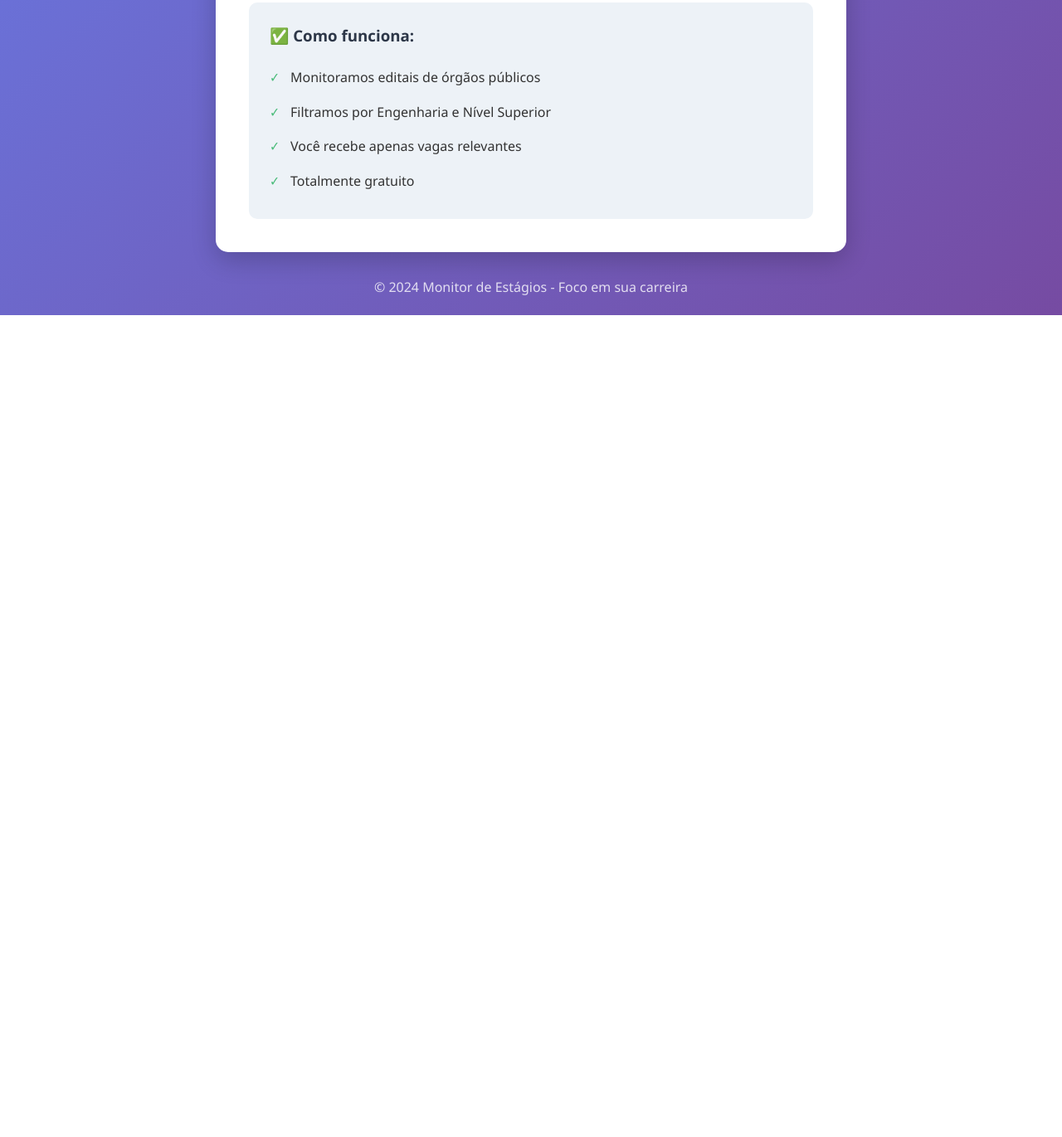
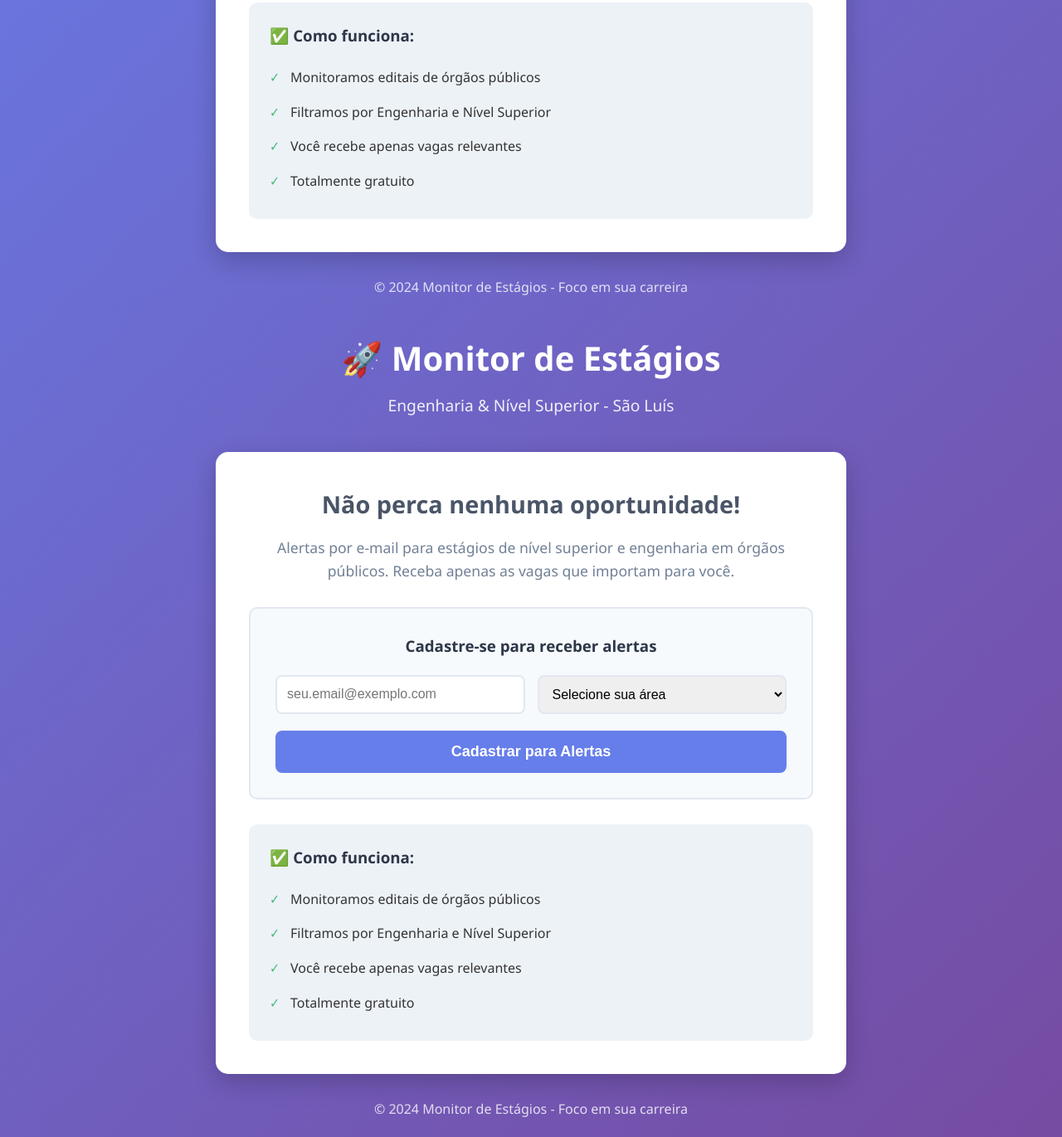
Before and after one commit to JCarla99/monitorar_estagios_eng_saoluis, a plain HTML site: page index.html in a window 1280 px wide. Shown: the part 611-1982 px from the top of the page at 83% size. Before the commit the page ends 991 px from the top, so only its background shows below. Drawn offline with Linux system fonts and the light colour scheme.

Commit message:
Update index.html

```diff
--- a/index.html
+++ b/index.html
@@ -51,3 +51,56 @@
     <script src="script.js"></script>
 </body>
 </html>
+<!DOCTYPE html>
+<html lang="pt-br">
+<head>
+    <meta charset="UTF-8">
+    <meta name="viewport" content="width=device-width, initial-scale=1.0">
+    <title>Monitor de Estágios - Engenharia São Luís</title>
+    <link rel="stylesheet" href="style.css">
+</head>
+<body>
+    <div class="container">
+        <header>
+            <h1>🚀 Monitor de Estágios</h1>
+            <p class="subtitle">Engenharia & Nível Superior - São Luís</p>
+        </header>
+
+        <main>
+            <div class="hero">
+                <h2>Não perca nenhuma oportunidade!</h2>
+                <p>Alertas por e-mail para estágios de nível superior e engenharia em órgãos públicos. Receba apenas as vagas que importam para você.</p>
+            </div>
+
+            <form id="cadastroForm" class="form-cadastro">
+                <h3>Cadastre-se para receber alertas</h3>
+                <div class="form-group">
+                    <input type="email" id="email" placeholder="seu.email@exemplo.com" required>
+                    <select id="area">
+                        <option value="">Selecione sua área</option>
+                        <option value="engenharia">Engenharia</option>
+                        <option value="superior">Outro Nível Superior</option>
+                    </select>
+                </div>
+                <button type="submit" class="btn-primary">Cadastrar para Alertas</button>
+            </form>
+
+            <div class="benefits">
+                <h3>✅ Como funciona:</h3>
+                <ul>
+                    <li>Monitoramos editais de órgãos públicos</li>
+                    <li>Filtramos por Engenharia e Nível Superior</li>
+                    <li>Você recebe apenas vagas relevantes</li>
+                    <li>Totalmente gratuito</li>
+                </ul>
+            </div>
+        </main>
+
+        <footer>
+            <p>© 2024 Monitor de Estágios - Foco em sua carreira</p>
+        </footer>
+    </div>
+
+    <script src="script.js"></script>
+</body>
+</html>
```
